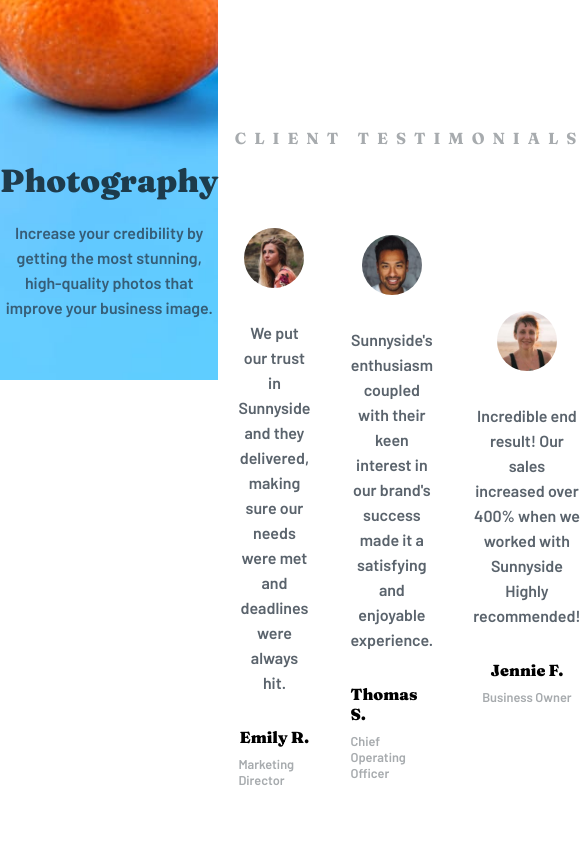
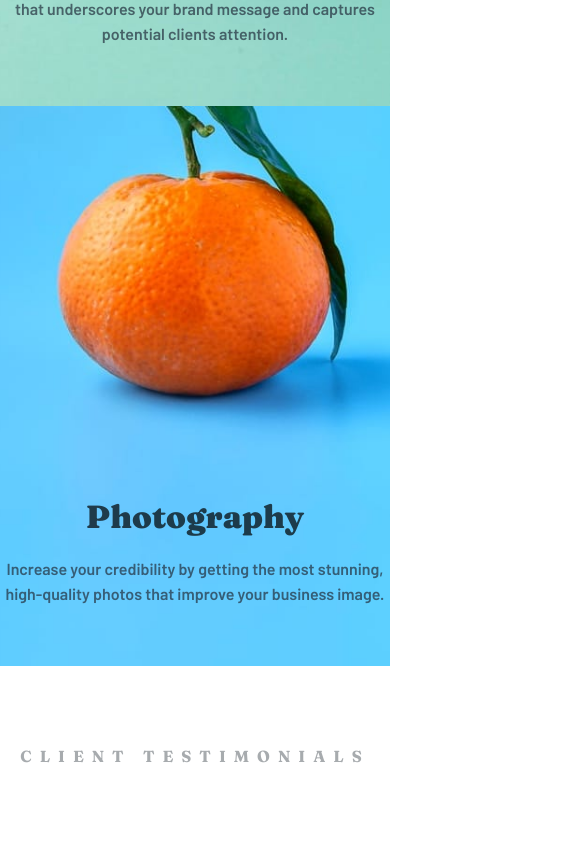
Before and after one commit to AstronautoLunar/sunnyside-agency-landing-page-main-react, a React (Create React App) app: page / in a window 390 px wide. Shown: the part 2520-3364 px from the top of the page, 585 px wide, since content can reach past the window. Before the commit the page ends 3308 px from the top, so only its background shows below. Built offline with nearby package versions, Linux system fonts and the light colour scheme.

Commit message:
:sparkles: Desenvolvido o modo responsivo dos cards de comentários

```diff
--- a/src/components/Main/CardUserComment/styles.module.scss
+++ b/src/components/Main/CardUserComment/styles.module.scss
@@ -51,3 +51,13 @@ article.article {
         }
     }
 }
+
+@media screen and (max-width: 852px) {
+    article.article {
+        margin-top: 4rem;
+    }
+
+    article.article:first-of-type {
+        margin-top: 0;
+    }
+}
--- a/src/components/Main/styles.module.scss
+++ b/src/components/Main/styles.module.scss
@@ -17,7 +17,6 @@ main#Main {
     figure.figure {
 
         img.imageMain {
-            // width: 100%;
             height: 100%;
         }
     }
@@ -26,7 +25,6 @@ main#Main {
         grid-area: sectionCardComments;
 
         width: 100%;
-        height: 40vw;
 
         flex-direction: column;
 
@@ -39,6 +37,10 @@ main#Main {
             margin-bottom: 5rem;
 
             letter-spacing: 0.5rem;
+
+            text-align: center;
+
+            margin: 5rem 0;
         }
     }
 }
@@ -67,6 +69,15 @@ main#Main
             "cardText2"
             "cardImage1"
             "cardImage2"
+            "sectionCardComments"
         ;
+
+        section#userComments {
+            height: auto;
+
+            div#listCards {
+                flex-direction: column;
+            }
+        }
     }
 }
```
